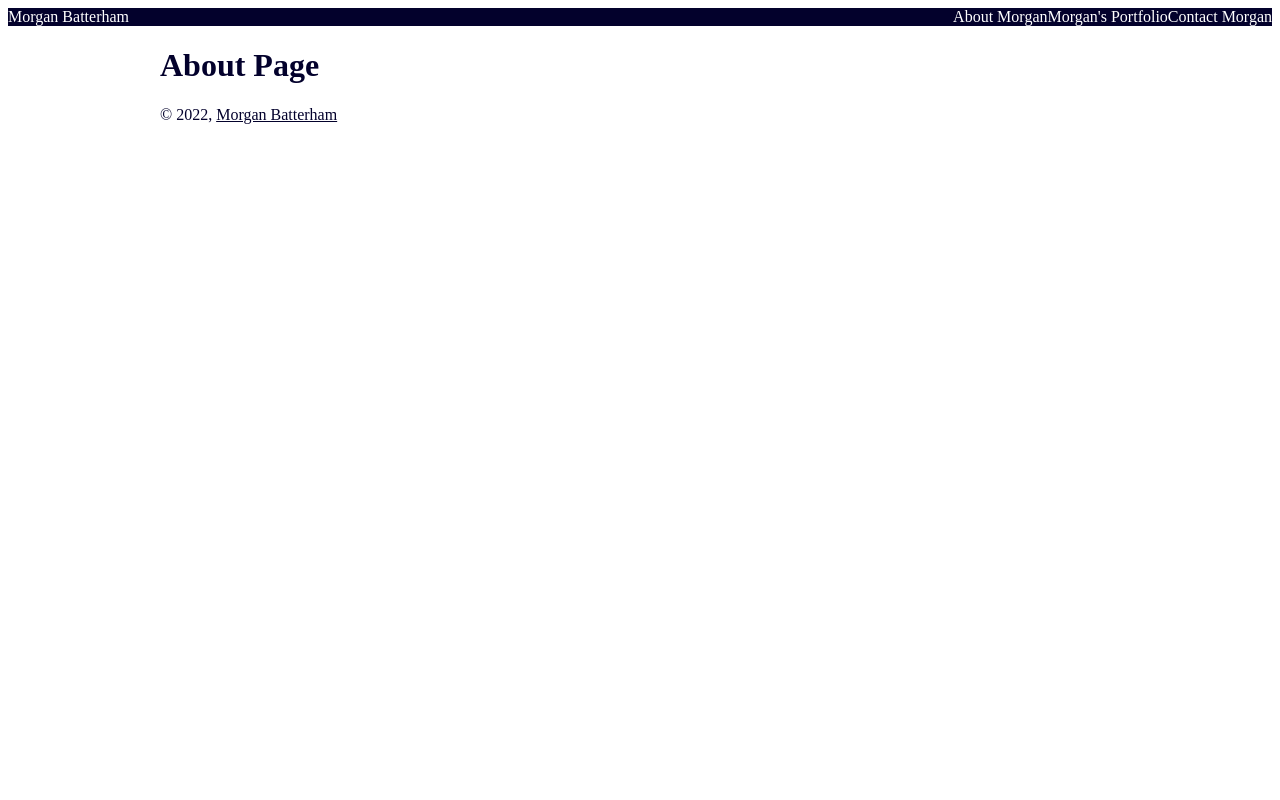
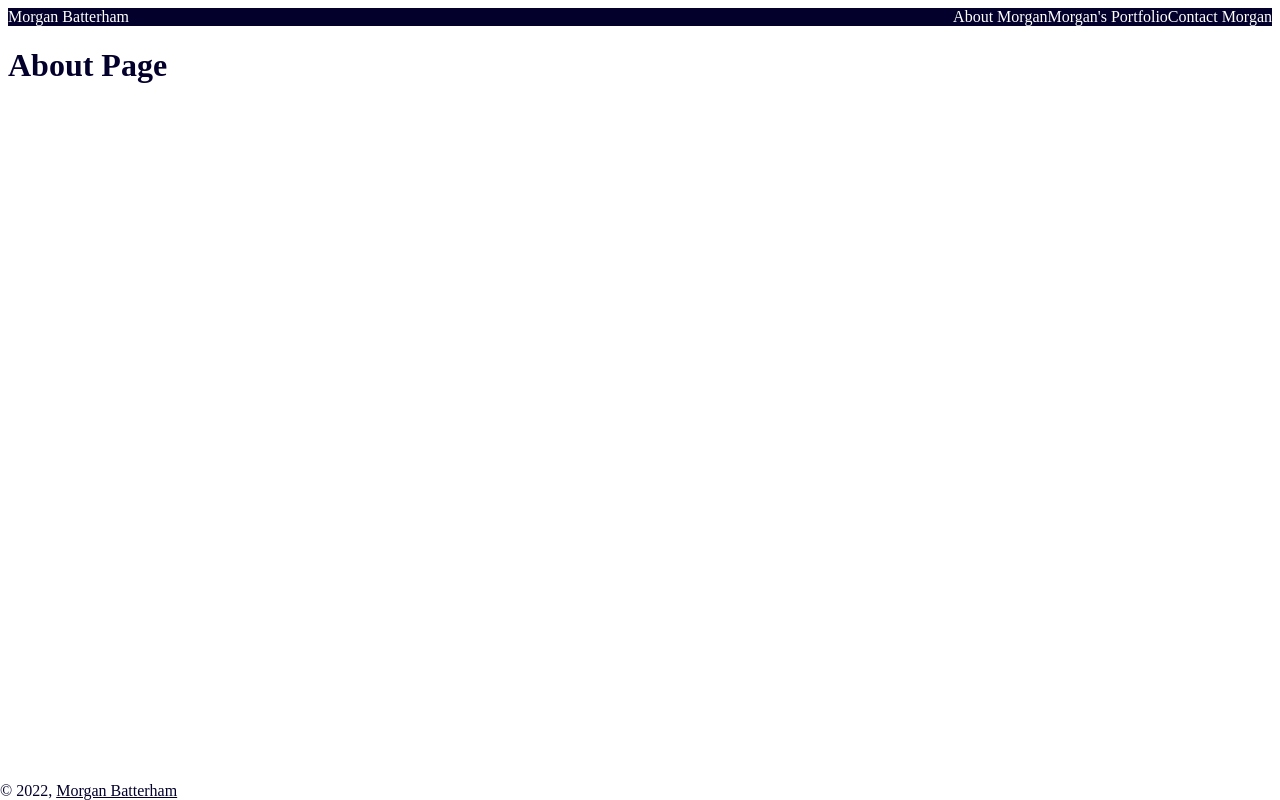
Before and after one commit to MorganBat/Portfolio-Gatsby, a Gatsby site: page /about in a window 1280 px wide. Built offline with nearby package versions, Linux system fonts and the light colour scheme; Gatsby itself is replaced by a stand-in of ours.

Commit message:
work on layout styling

```diff
--- a/src/components/Layout.js
+++ b/src/components/Layout.js
@@ -9,13 +9,7 @@ const Layout = ({ children }) => {
   return (
     <>
       <Header siteTitle='Morgan Batterham - Full Stack Web Developer' />
-      <div
-        style={{
-          margin: `0 auto`,
-          maxWidth: 960,
-          padding: `0 1.0875rem 1.45rem`,
-        }}
-      >
+      <div className="layoutBody">
         <main>{children}</main>
         <footer className={styles.footer}>
           © {new Date().getFullYear()}, <a href="https://linktr.ee/MorganBat" target="_blank" className={styles.footerLink}>Morgan Batterham</a>
--- a/src/styles/Layout.module.css
+++ b/src/styles/Layout.module.css
@@ -1,10 +1,20 @@
 body {
     background-color: #ffffff;
     color: #03012C;
+
+}
+
+.layoutBody {
+    margin: 0 auto;
+    max-width: 960;
+    padding: 0 1.0875rem 1.45rem;
 }
 
 .footer {
     text-decoration: none;
+    position: absolute;
+    left: 0;
+    bottom: 0;
 }
 
 .footerLink {
```
